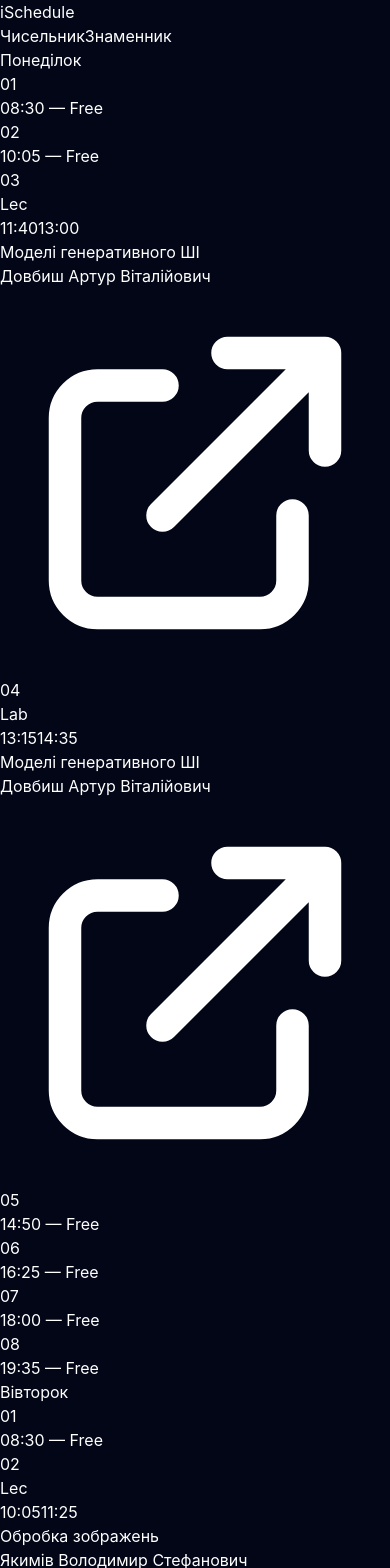
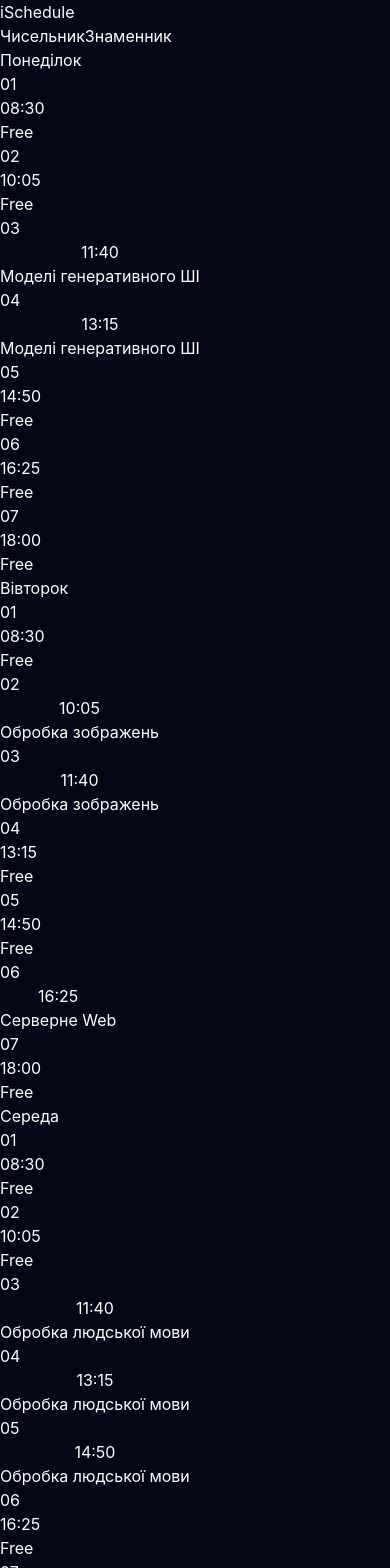
Before and after one commit to Karoshi-man/iSchedule, a React (Vite) app: page / in a window 390 px wide. Shown: the top 1568 px of the page. Built offline with nearby package versions, Linux system fonts and the light colour scheme.

Commit message:
new design

```diff
--- a/src/App.tsx
+++ b/src/App.tsx
@@ -1,12 +1,13 @@
 import { useState } from 'react';
-import { scheduleData, type WeekType } from './data/schedule';
+import { scheduleData, type WeekType, type Lesson } from './data/schedule';
 import { LessonCard } from './components/LessonCard';
+import { LessonModal } from './components/LessonModal'; // <--- ДОДАЛИ ІМПОРТ
 
 function App() {
   const [currentWeek, setCurrentWeek] = useState<WeekType>('numerator');
 
-  // Стан для анімації (щоб форсувати перерендер при зміні тижня)
-  // Ми використовуємо currentWeek як key, це найпростіший спосіб
+  // ДОДАЛИ СТАН ДЛЯ МОДАЛКИ
+  const [selectedLesson, setSelectedLesson] = useState<Lesson | null>(null);
 
   const daysMap = [
     { id: 'Monday', label: 'Понеділок' },
@@ -16,28 +17,28 @@ function App() {
     { id: 'Friday', label: "П'ятниця" },
   ];
 
-  const timeSlots = [1, 2, 3, 4, 5, 6, 7, 8];
+  const timeSlots = [1, 2, 3, 4, 5, 6, 7];
 
   const timeMap: Record<number, string> = {
     1: "08:30", 2: "10:05", 3: "11:40", 4: "13:15",
-    5: "14:50", 6: "16:25", 7: "18:00", 8: "19:35"
+    5: "14:50", 6: "16:25", 7: "18:00"
   };
 
   return (
-    <div className="h-screen w-screen relative text-white font-sans selection:bg-blue-500/30 overflow-hidden">
+    <div className="h-screen w-screen flex flex-col relative text-white font-sans selection:bg-blue-500/30 overflow-hidden">
 
         {/* --- BACKGROUND --- */}
         <div className="absolute inset-0 -z-10 animate-bg-shift bg-gradient-to-br from-[#0d1126] via-[#1a1f3c] to-[#020617]" />
 
         {/* --- HEADER --- */}
-        <header className="fixed top-6 left-1/2 -translate-x-1/2 z-50">
-          <div className="flex items-center gap-1 p-1.5 bg-[#0F1014]/40 backdrop-blur-xl border border-white/10 rounded-full shadow-2xl transition-all duration-300">
-            <div className="px-5 py-2 border-r border-white/5 mr-1 hidden sm:block">
+        <header className="absolute top-4 left-1/2 -translate-x-1/2 z-50 shrink-0">
+          <div className="flex items-center gap-1 p-1 bg-[#0F1014]/40 backdrop-blur-xl border border-white/10 rounded-full shadow-2xl transition-all duration-300">
+            <div className="px-4 py-1.5 border-r border-white/5 mr-1 hidden sm:block">
               <h1 className="text-[10px] font-bold tracking-[0.2em] text-white/60">iSchedule</h1>
             </div>
             <button
               onClick={() => setCurrentWeek('numerator')}
-              className={`px-6 py-2 rounded-full text-[11px] font-bold uppercase tracking-wider transition-all duration-300 ${
+              className={`px-4 py-1.5 rounded-full text-[10px] font-bold uppercase tracking-wider transition-all duration-300 ${
                 currentWeek === 'numerator'
                   ? 'bg-white/90 text-black shadow-lg scale-105'
                   : 'text-white/40 hover:text-white hover:bg-white/5'
@@ -47,7 +48,7 @@ function App() {
             </button>
             <button
               onClick={() => setCurrentWeek('denominator')}
-              className={`px-6 py-2 rounded-full text-[11px] font-bold uppercase tracking-wider transition-all duration-300 ${
+              className={`px-4 py-1.5 rounded-full text-[10px] font-bold uppercase tracking-wider transition-all duration-300 ${
                 currentWeek === 'denominator'
                   ? 'bg-white/90 text-black shadow-lg scale-105'
                   : 'text-white/40 hover:text-white hover:bg-white/5'
@@ -58,55 +59,57 @@ function App() {
           </div>
         </header>
 
-        {/* --- MAIN CONTENT --- */}
-        <main className="h-full flex items-start overflow-x-auto no-scrollbar pl-[5vw] pr-12 gap-8 snap-x snap-mandatory pt-28 pb-4">
-
+        {/* --- MAIN CONTENT (FIT SCREEN) --- */}
+        <main className="flex-1 w-full flex gap-3 px-4 pt-20 pb-4 min-h-0">
           {daysMap.map((day) => {
             const dayLessons = scheduleData
               .filter((l) => l.day === day.id)
               .filter((l) => l.week === 'always' || l.week === currentWeek);
 
             return (
-              <div key={day.id} className="snap-start flex-none w-[380px] flex flex-col h-full relative">
+              <div key={day.id} className="flex-1 flex flex-col h-full min-w-0">
 
-                {/* STICKY DAY HEADER */}
-                <div className="sticky top-0 z-20 pb-6">
-                    <h2 className="text-4xl font-bold text-white pl-10 tracking-tight drop-shadow-2xl">
-                    {day.label}
+                {/* DAY HEADER */}
+                <div className="shrink-0 pb-2 text-center">
+                    <h2 className="text-xl lg:text-2xl font-bold text-white tracking-tight drop-shadow-lg">
+                      {day.label}
                     </h2>
                 </div>
 
                 {/* TIME GRID */}
-                <div className="flex-1 overflow-y-auto no-scrollbar pb-20 px-2 mask-image-b space-y-2">
+                <div className="flex-1 grid grid-rows-7 gap-1.5 min-h-0">
 
                   {timeSlots.map((slotOrder) => {
                     const lesson = dayLessons.find(l => l.order === slotOrder);
 
                     return (
-                        <div key={slotOrder} className="flex gap-4 min-h-[120px]">
+                        <div key={slotOrder} className="flex gap-2 h-full min-h-0">
 
                             {/* ЛІВА КОЛОНКА (Timeline) */}
-                            <div className="flex flex-col items-center w-8 pt-2">
-                                <span className={`text-sm font-mono font-bold transition-opacity duration-300 ${lesson ? 'text-white/90' : 'text-white/20'}`}>
+                            <div className="flex flex-col items-center w-6 lg:w-8 pt-1 shrink-0">
+                                <span className={`text-[10px] lg:text-xs font-mono font-bold transition-opacity duration-300 ${lesson ? 'text-white/90' : 'text-white/20'}`}>
                                     0{slotOrder}
                                 </span>
-                                <div className={`w-[1px] flex-grow mt-2 mb-2 transition-colors duration-300 ${lesson ? 'bg-gradient-to-b from-white/30 to-transparent' : 'bg-white/5'}`} />
+                                <div className={`w-[1px] flex-grow mt-1 mb-1 transition-colors duration-300 ${lesson ? 'bg-gradient-to-b from-white/30 to-transparent' : 'bg-white/5'}`} />
                             </div>
 
                             {/* ПРАВА КОЛОНКА (Content) */}
-                            <div className="flex-1 pb-6 relative">
-                                {/* Анімація спрацьовує при зміні currentWeek */}
+                            <div className="flex-1 h-full relative min-w-0 pb-1">
                                 <div
                                     key={`${day.id}-${slotOrder}-${currentWeek}`}
                                     className="h-full w-full animate-smooth"
                                 >
                                     {lesson ? (
-                                        <LessonCard lesson={lesson} />
+                                        // ДОДАЛИ ONCLICK
+                                        <LessonCard
+                                          lesson={lesson}
+                                          onClick={() => setSelectedLesson(lesson)}
+                                        />
                                     ) : (
                                         // EMPTY SLOT
-                                        <div className="h-full w-full rounded-2xl border border-dashed border-white/5 flex items-start justify-start p-4 opacity-100 hover:opacity-100 transition-opacity duration-300">
-                                            <span className="text-[10px] text-blue-200/20 font-mono tracking-wider select-none">
-                                                {timeMap[slotOrder]} — Free
+                                        <div className="h-full w-full rounded-xl border border-dashed border-white/5 flex items-center justify-center p-2 opacity-100 hover:opacity-100 transition-opacity duration-300">
+                                            <span className="text-[9px] lg:text-[10px] text-blue-200/20 font-mono tracking-wider select-none text-center">
+                                                {timeMap[slotOrder]}<br/>Free
                                             </span>
                                         </div>
                                     )}
@@ -120,9 +123,15 @@ function App() {
               </div>
             );
           })}
+        </main>
 
-          <div className="w-12 flex-none" />
-        </main>
+        {/* --- MODAL RENDERING --- */}
+        {selectedLesson && (
+          <LessonModal
+            lesson={selectedLesson}
+            onClose={() => setSelectedLesson(null)}
+          />
+        )}
     </div>
   );
 }
--- a/src/components/LessonCard.tsx
+++ b/src/components/LessonCard.tsx
@@ -2,87 +2,48 @@ import { type Lesson } from "../data/schedule";
 
 interface LessonCardProps {
   lesson: Lesson;
+  onClick: () => void;
 }
 
-export function LessonCard({ lesson }: LessonCardProps) {
-
+export function LessonCard({ lesson, onClick }: LessonCardProps) {
   const dotColor = {
     Lec: "bg-blue-400",
     Lab: "bg-purple-400",
     Prac: "bg-emerald-400",
   };
 
-  const Component = lesson.link ? 'a' : 'div';
-
   return (
-    <Component
-      href={lesson.link}
-      target="_blank"
-      rel="noreferrer"
-      className={`
-        group relative w-full h-full block
-        ${lesson.link ? 'cursor-pointer' : 'cursor-default'}
-      `}
+    <button
+      onClick={onClick}
+      className="group relative w-full h-full block overflow-hidden text-left focus:outline-none outline-none"
     >
-
-      {/* BODY: TRANSPARENT GLASS */}
+      {/* BODY: MINIMALIST GLASS */}
       <div className="
-        relative h-full
-        bg-white/[0.01] backdrop-blur-md
-        rounded-2xl p-5
+        relative h-full w-full
+        bg-white/[0.02] backdrop-blur-md
+        rounded-xl p-2.5 lg:p-3
         border border-white/10
         shadow-[inset_0_1px_0_0_rgba(255,255,255,0.05)]
         transition-all duration-300
-
-        /* HOVER EFFECTS */
-        group-hover:bg-white/[0.05]
+        group-hover:bg-white/[0.06]
         group-hover:border-white/20
-        group-hover:scale-[1.01]
-
-        flex flex-col justify-between
+        flex flex-col gap-1.5 lg:gap-2
       ">
 
-        {/* Top Row */}
-        <div className="flex justify-between items-start mb-3">
-           {/* Type Badge */}
-           <div className="flex items-center gap-2.5 px-2.5 py-1 rounded-full bg-white/[0.05] border border-white/[0.05] mt-0.5">
-              <div className={`w-1.5 h-1.5 rounded-full ${dotColor[lesson.type]}`} />
-              <span className="text-[9px] font-bold uppercase tracking-[0.1em] text-white/60 group-hover:text-white/80 transition-colors">
-                {lesson.type}
-              </span>
-           </div>
-
-           {/* Time Column */}
-           <div className="text-right flex flex-col">
-              <span className="text-[15px] font-bold text-white tracking-tight font-sf tabular-nums leading-none">
-                {lesson.timeStart}
-              </span>
-              <span className="text-[11px] text-white/40 font-medium font-sf tabular-nums mt-1">
-                {lesson.timeEnd}
-              </span>
-           </div>
+        {/* Top Row: Тільки крапка типу та час початку */}
+        <div className="flex items-center justify-between">
+           <div className={`w-1.5 h-1.5 lg:w-2 lg:h-2 rounded-full ${dotColor[lesson.type]} shadow-[0_0_8px_rgba(255,255,255,0.3)]`} />
+           <span className="text-[10px] lg:text-[11px] font-bold text-white/60 group-hover:text-white/90 tracking-tight font-sf tabular-nums transition-colors">
+             {lesson.timeStart}
+           </span>
         </div>
 
-        {/* Content */}
-        <div className="space-y-1 mb-2">
-            <h3 className="text-[15px] font-medium leading-snug text-white/90 group-hover:text-white transition-colors">
-                {lesson.subject}
-            </h3>
-            <p className="text-[11px] text-white/40 font-medium pl-0.5 group-hover:text-white/60 transition-colors">
-                {lesson.teacher}
-            </p>
-        </div>
-
-        {/* Visual Cue (Arrow Icon) */}
-        {lesson.link && (
-            <div className="absolute bottom-4 right-4 opacity-0 group-hover:opacity-100 transition-opacity duration-300">
-                <svg className="w-4 h-4 text-white/50" fill="none" viewBox="0 0 24 24" stroke="currentColor">
-                    <path strokeLinecap="round" strokeLinejoin="round" strokeWidth={2} d="M10 6H6a2 2 0 00-2 2v10a2 2 0 002 2h10a2 2 0 002-2v-4M14 4h6m0 0v6m0-6L10 14" />
-                </svg>
-            </div>
-        )}
+        {/* Content: Тільки назва предмета (обрізається, якщо не влазить) */}
+        <h3 className="text-[10px] lg:text-[12px] font-medium leading-tight text-white/80 group-hover:text-white transition-colors line-clamp-2">
+            {lesson.subject}
+        </h3>
 
       </div>
-    </Component>
+    </button>
   );
 }
--- /dev/null
+++ b/src/components/LessonModal.tsx
@@ -0,0 +1,95 @@
+import { type Lesson } from "../data/schedule";
+
+interface LessonModalProps {
+  lesson: Lesson;
+  onClose: () => void;
+}
+
+export function LessonModal({ lesson, onClose }: LessonModalProps) {
+  const dotColor = {
+    Lec: "bg-blue-400",
+    Lab: "bg-purple-400",
+    Prac: "bg-emerald-400",
+  };
+
+  const typeLabels = {
+    Lec: "Лекція",
+    Lab: "Лабораторна",
+    Prac: "Практична",
+  };
+
+  return (
+    // Backdrop (Темний розмитий фон)
+    <div
+      className="fixed inset-0 z-[100] flex items-center justify-center p-4 bg-black/40 backdrop-blur-sm animate-smooth"
+      onClick={onClose}
+    >
+      {/* Modal Body (Стиль Apple Glass) */}
+    <div
+        className="relative w-full max-w-md bg-white/[0.05] backdrop-blur-3xl border
+         border-white/10 rounded-[32px] p-8 shadow-2xl flex flex-col items-center
+         text-center transform transition-all"
+        onClick={(e) => e.stopPropagation()}
+      >
+
+        {/* Кнопка закриття (Хрестик) */}
+        <button
+          onClick={onClose}
+          className="absolute top-5 right-5 p-2 rounded-full bg-white/5 hover:bg-white/10 text-white/40 hover:text-white transition-colors"
+        >
+          <svg className="w-4 h-4" fill="none" viewBox="0 0 24 24" stroke="currentColor">
+            <path strokeLinecap="round" strokeLinejoin="round" strokeWidth={2} d="M6 18L18 6M6 6l12 12" />
+          </svg>
+        </button>
+
+        {/* Бейдж типу пари */}
+        <div className="flex items-center gap-2 px-3 py-1.5 rounded-full bg-white/[0.05] border border-white/10 mb-6">
+          <div className={`w-2 h-2 rounded-full ${dotColor[lesson.type]} shadow-[0_0_8px_rgba(255,255,255,0.5)]`} />
+          <span className="text-[11px] font-bold tracking-widest text-white/80">
+            {typeLabels[lesson.type]}
+          </span>
+        </div>
+
+        {/* Основна інформація */}
+        <h2 className="text-2xl font-bold text-white leading-tight mb-2 drop-shadow-md">
+          {lesson.subject}
+        </h2>
+
+        <p className="text-sm font-medium text-white/50 mb-6">
+          Викладач: <span className="text-white/80">{lesson.teacher}</span>
+        </p>
+
+        {/* Час */}
+        <div className="flex items-center gap-4 mb-8">
+          <div className="flex flex-col items-center">
+            <span className="text-[10px] uppercase tracking-wider text-white/40 mb-1">Початок</span>
+            <span className="text-xl font-bold font-sf tabular-nums text-white/90">{lesson.timeStart}</span>
+          </div>
+          <div className="w-px h-8 bg-white/10"></div>
+          <div className="flex flex-col items-center">
+            <span className="text-[10px] uppercase tracking-wider text-white/40 mb-1">Кінець</span>
+            <span className="text-xl font-bold font-sf tabular-nums text-white/90">{lesson.timeEnd}</span>
+          </div>
+        </div>
+
+        {lesson.link ? (
+          <a
+            href={lesson.link}
+            target="_blank"
+            rel="noreferrer"
+            className="w-4/5 py-3 rounded-full bg-white/70 text-black font-bold text-sm tracking-wide shadow-[0_0_20px_rgba(255,255,255,0.2)] hover:bg-white hover:scale-[1.03] active:scale-[0.97] transition-all duration-300"
+          >
+            Приєднатися до пари
+          </a>
+        ) : (
+          <div
+            className="w-4/5 py-3 rounded-full bg-white/5 border border-white/5 text-white/30 font-bold text-sm tracking-wide cursor-not-allowed"
+          >
+            Посилання відсутнє
+          </div>
+        )}
+
+      </div>
+    </div>
+  );
+}
--- a/src/data/schedule.ts
+++ b/src/data/schedule.ts
@@ -84,7 +84,7 @@ export const scheduleData: Lesson[] = [
     order: 6,
     timeStart: "16:25",
     timeEnd: "17:45",
-    subject: "Серверне Web-програмування",
+    subject: "Серверне Web",
     type: "Lec",
     teacher: "Ментинський Сергій Мирославович",
     week: "always",
@@ -136,7 +136,7 @@ export const scheduleData: Lesson[] = [
     order: 7,
     timeStart: "18:00",
     timeEnd: "19:20",
-    subject: "Серверне Web-програмування",
+    subject: "Серверне Web",
     type: "Lab",
     teacher: "Ментинський Сергій Мирославович",
     week: "always",
```
